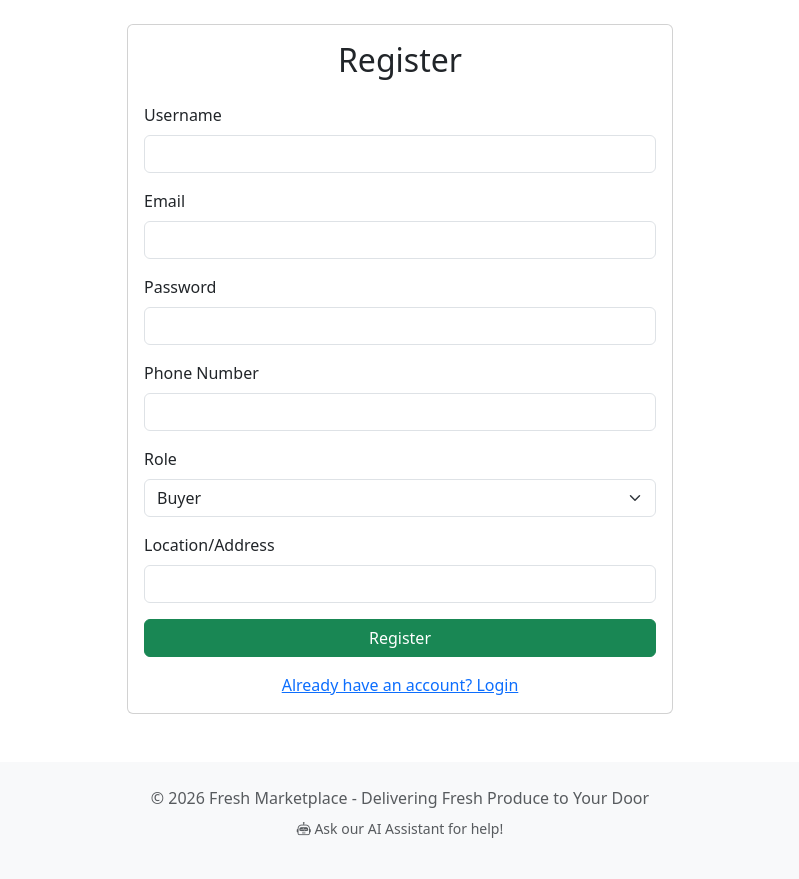
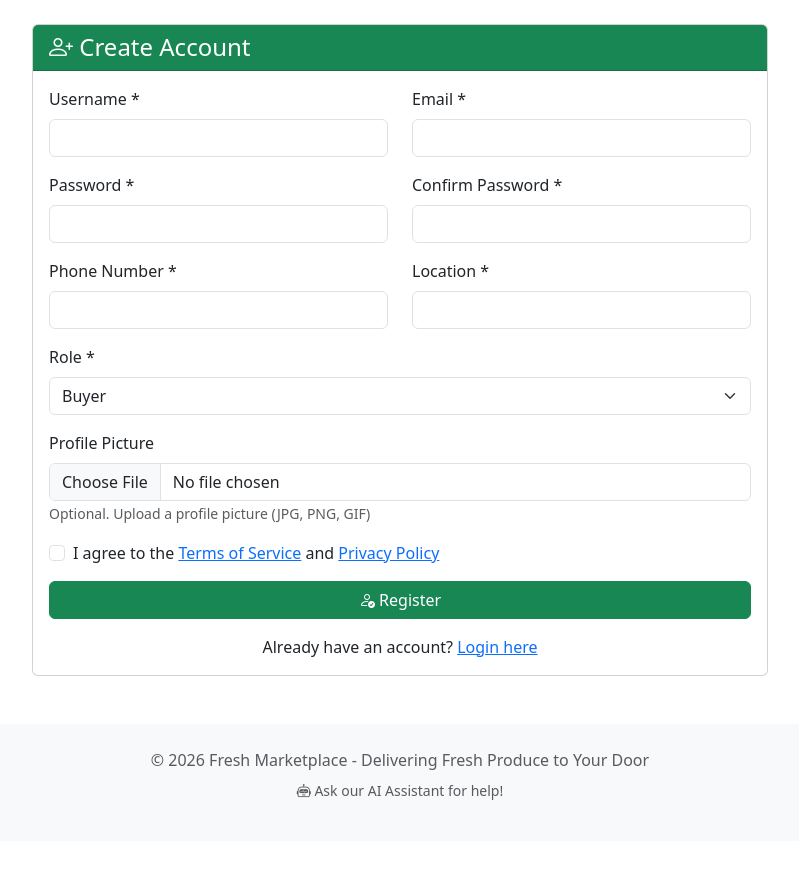
Before and after one commit to evansochadeka/FreshMarketplace, a Python web app: template templates/register.html in a window 1280 px wide. Shown: the part 62-941 px from the top of the page, without its empty margins (240-1039 px from the left). After the commit the page ends 862 px from the top, so only its background shows below. Run offline with Jinja, Linux system fonts and the light colour scheme; the template is opened without the code that fills it, so the values that code supplies are empty.

Commit message:
Update register.html

```diff
--- a/templates/register.html
+++ b/templates/register.html
@@ -1,47 +1,107 @@
 {% extends "base.html" %}
+
+{% block title %}Register - Fresh Marketplace{% endblock %}
 
 {% block content %}
 <div class="row justify-content-center">
-    <div class="col-md-6">
+    <div class="col-md-8">
         <div class="card">
+            <div class="card-header bg-success text-white">
+                <h4 class="mb-0"><i class="bi bi-person-plus"></i> Create Account</h4>
+            </div>
             <div class="card-body">
-                <h2 class="card-title text-center mb-4">Register</h2>
-                <form method="POST">
-                    <div class="mb-3">
-                        <label class="form-label">Username</label>
+                <form method="POST" enctype="multipart/form-data">
+                    <div class="row">
+                        <div class="col-md-6 mb-3">
+                            <label class="form-label">Username *</label>
                             <input type="text" name="username" class="form-control" required>
                         </div>
-                    <div class="mb-3">
-                        <label class="form-label">Email</label>
+                        <div class="col-md-6 mb-3">
+                            <label class="form-label">Email *</label>
                             <input type="email" name="email" class="form-control" required>
                         </div>
-                    <div class="mb-3">
-                        <label class="form-label">Password</label>
+                    </div>
+
+                    <div class="row">
+                        <div class="col-md-6 mb-3">
+                            <label class="form-label">Password *</label>
                             <input type="password" name="password" class="form-control" required>
                         </div>
-                    <div class="mb-3">
-                        <label class="form-label">Phone Number</label>
+                        <div class="col-md-6 mb-3">
+                            <label class="form-label">Confirm Password *</label>
+                            <input type="password" name="confirm_password" class="form-control" required>
+                        </div>
+                    </div>
+
+                    <div class="row">
+                        <div class="col-md-6 mb-3">
+                            <label class="form-label">Phone Number *</label>
                             <input type="tel" name="phone_number" class="form-control" required>
                         </div>
+                        <div class="col-md-6 mb-3">
+                            <label class="form-label">Location *</label>
+                            <input type="text" name="location" class="form-control" required>
+                        </div>
+                    </div>
+
                     <div class="mb-3">
-                        <label class="form-label">Role</label>
-                        <select name="role" class="form-select" required>
+                        <label class="form-label">Role *</label>
+                        <select name="role" class="form-select" required id="roleSelect">
                             <option value="buyer">Buyer</option>
                             <option value="seller">Seller</option>
                             <option value="rider">Rider</option>
                         </select>
                     </div>
+
+                    <!-- Seller Specific Fields -->
+                    <div id="sellerFields" style="display: none;">
+                        <div class="row">
+                            <div class="col-md-6 mb-3">
+                                <label class="form-label">Business Name</label>
+                                <input type="text" name="business_name" class="form-control">
+                            </div>
+                            <div class="col-md-6 mb-3">
+                                <label class="form-label">Business Address</label>
+                                <input type="text" name="business_address" class="form-control">
+                            </div>
+                        </div>
+                    </div>
+
+                    <!-- Profile Image Upload -->
                     <div class="mb-3">
-                        <label class="form-label">Location/Address</label>
-                        <input type="text" name="location" class="form-control" required>
+                        <label class="form-label">Profile Picture</label>
+                        <input type="file" name="profile_image" class="form-control" accept="image/*">
+                        <small class="text-muted">Optional. Upload a profile picture (JPG, PNG, GIF)</small>
                     </div>
-                    <button type="submit" class="btn btn-success w-100">Register</button>
+
+                    <div class="mb-3 form-check">
+                        <input type="checkbox" class="form-check-input" required>
+                        <label class="form-check-label">
+                            I agree to the <a href="#">Terms of Service</a> and <a href="#">Privacy Policy</a>
+                        </label>
+                    </div>
+
+                    <button type="submit" class="btn btn-success w-100">
+                        <i class="bi bi-person-check"></i> Register
+                    </button>
                 </form>
+
                 <div class="text-center mt-3">
-                    <a href="{{ url_for('login') }}">Already have an account? Login</a>
+                    Already have an account? <a href="{{ url_for('login') }}">Login here</a>
                 </div>
             </div>
         </div>
     </div>
 </div>
+
+<script>
+document.getElementById('roleSelect').addEventListener('change', function() {
+    const sellerFields = document.getElementById('sellerFields');
+    if (this.value === 'seller') {
+        sellerFields.style.display = 'block';
+    } else {
+        sellerFields.style.display = 'none';
+    }
+});
+</script>
 {% endblock %}
```
Lines whose indentation alone changed are shown as unchanged.
